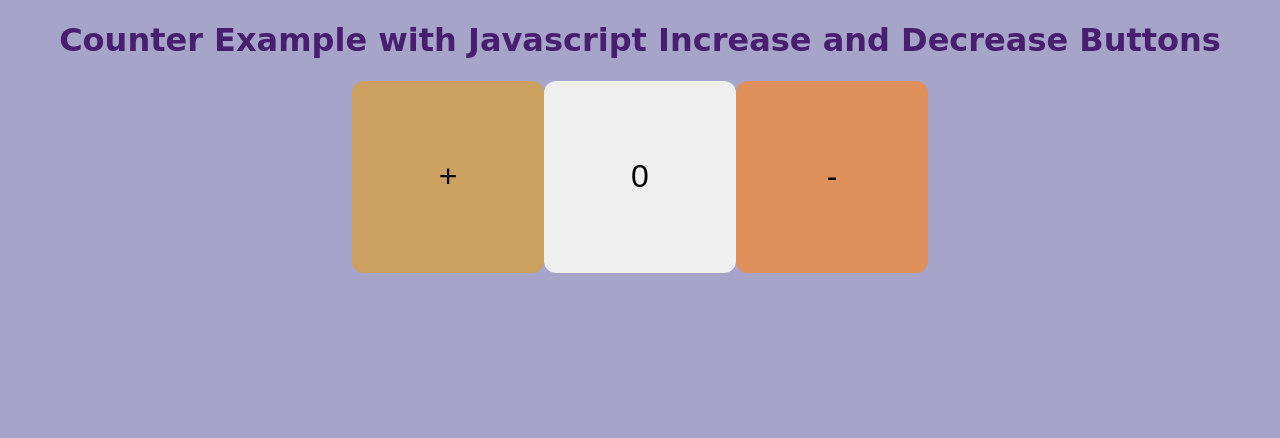
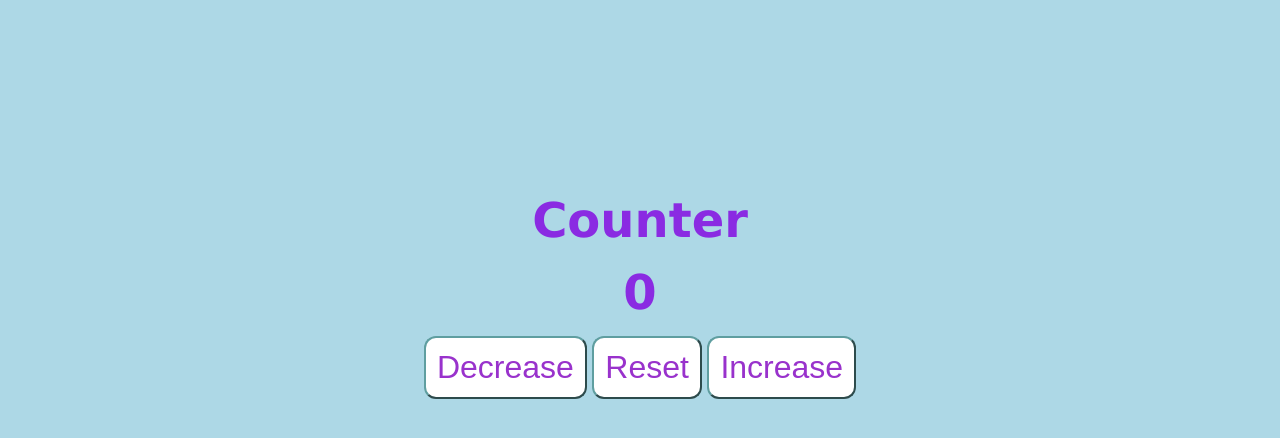
Before and after one commit to cckazize/Boost-decrease-app, a plain HTML site: page index.html in a window 1280 px wide. Drawn offline with Linux system fonts and the light colour scheme.

Commit message:
changes have been made

```diff
--- /dev/null
+++ b/app.js
@@ -0,0 +1,40 @@
+let count = 0;
+const value = document.querySelector("#value");
+
+const buttons = document.querySelectorAll(".btn")
+
+
+buttons.forEach(function (btn) {
+
+    btn.addEventListener("click", (e) => {
+        const styles = e.currentTarget.classList;
+        if (styles.contains("decrease")) {
+
+            count--;
+        }
+        else if (styles.contains("increase")) {
+
+            count++;
+        }
+        else{
+
+            count = 0;
+        }
+
+        if(count>0)
+        {
+            value.style.color="green";
+        }
+        else if(count<0)
+        {
+            value.style.color="red";
+        }
+        if(count === 0)
+        {
+            value.style.color="#222";
+        }
+
+        value.textContent =count;
+    })
+
+})
--- a/index.html
+++ b/index.html
@@ -1,35 +1,20 @@
 <!DOCTYPE html>
-
+<html lang="en">
 <head>
-    <meta charset="Utf-8">
-    <meta lang="en">
-    <title>github example project</title>
-<link rel="stylesheet" href="style.css">
+    <meta charset="UTF-8">
+    <meta http-equiv="X-UA-Compatible" content="IE=edge">
+    <meta name="viewport" content="width=device-width, initial-scale=1.0">
+    <title>25.12.2022</title>
+    <link rel="stylesheet" href="style.css">
 </head>
-
 <body>
-    <h1>Counter Example with Javascript Increase and Decrease Buttons</h1>
-    <div id="container">
-        <input type="button" onclick="increase()" value="+" class="style" style="background-color:rgb(204, 161, 96);">
-        <input type="button" value="0" class="style" id="conclusion">
-        <input type="button" onclick="decrease()" value="-" class="style" style="background-color:rgb(223, 144, 91);">
-    </div>
-    <script>
-        function increase() {
-            var conclusion = document.getElementById("conclusion");
-            conclusion.value = Number(conclusion.value) + 1;
-
-        }
-        function decrease() {
-            var conclusion = document.getElementById("conclusion");
-            conclusion.value = Number(conclusion.value) - 1;
-        }
-
-
-
-
-    </script>
-
+ <div class="container">
+    <h1>Counter</h1>
+    <p id="value">0</p>
+    <button class="btn decrease">Decrease</button>
+    <button class="btn Reset">Reset</button>
+    <button class="btn increase">Increase</button>
+ </div>
+<script src="app.js"></script>
 </body>
-
 </html>
--- a/style.css
+++ b/style.css
@@ -1,25 +1,30 @@
-body{
-    background-color: rgb(167, 164, 202)
-    ;
-}
-h1 {
-    font-family:cursive;
-    color: rgb(72, 30, 110);
-    text-align: center;
-}
-
-#container {
+*{
+    margin: 0;
+    padding: 0;}
+body {
+    background-color: lightblue;
+    text-align: center;}
+.container {
+    font-family: Verdana, Geneva, Tahoma, sans-serif;
+    margin-top: 12rem;
     display: flex;
+    flex-direction: column;
     justify-content: center;
     align-items: center;
-}
-
-.style {
-    width: 12rem;
-    height: 12rem;
-    font-size: 32px;
-    text-align: center;
-    border: none;
-    border-radius: .75rem;
-
-}
+    display: inline-block;}
+.container h1,p{
+    margin-bottom: 1rem;
+    font-size: 3rem;
+    color: blueviolet;
+    font-weight: bold;}
+.btn {
+    padding: 0.70rem;
+    font-size: 2rem;
+    border-radius: 0.75rem;
+    border-color: cadetblue;
+    background-color: white;
+    color: darkorchid;}
+.btn:hover {
+    cursor: pointer;
+    color: wheat;
+    background-color: rgb(0, 52, 100);}
```
